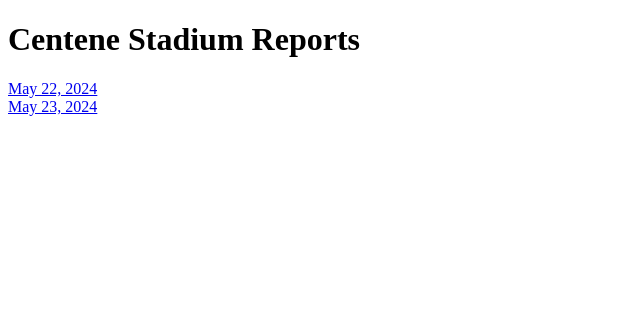
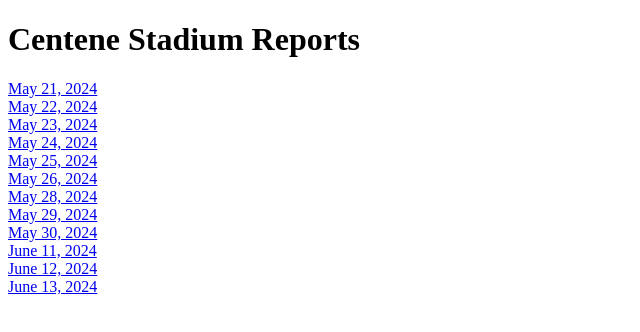
Before and after one commit to MatthLewis/PioneerBallMetrics, a plain HTML site: page CenteneStadium/index.html in a window 1280 px wide. Shown: the whole page, without its empty margins (0-640 px from the left). Drawn offline with Linux system fonts and the light colour scheme.

Commit message:
Update index.html

```diff
--- a/CenteneStadium/index.html
+++ b/CenteneStadium/index.html
@@ -5,9 +5,17 @@
 </head>
 <body>
     <h1>Centene Stadium Reports</h1>
-    <!-- Add a link for each date -->
+    <a href="UmpireReportCenteneStadium5-21-24.html">May 21, 2024</a><br>
     <a href="UmpireReportCenteneStadium5-22-24.html">May 22, 2024</a><br>
     <a href="UmpireReportCenteneStadium5-23-24.html">May 23, 2024</a><br>
-    <!-- Add more links for each date -->
+    <a href="UmpireReportCenteneStadium5-24-24.html">May 24, 2024</a><br>
+    <a href="UmpireReportCenteneStadium5-25-24.html">May 25, 2024</a><br>
+    <a href="UmpireReportCenteneStadium5-26-24.html">May 26, 2024</a><br>
+    <a href="UmpireReportCenteneStadium5-28-24.html">May 28, 2024</a><br>
+    <a href="UmpireReportCenteneStadium5-29-24.html">May 29, 2024</a><br>
+    <a href="UmpireReportCenteneStadium5-30-24.html">May 30, 2024</a><br>
+    <a href="UmpireReportCenteneStadium6-11-24.html">June 11, 2024</a><br>
+    <a href="UmpireReportCenteneStadium6-12-24.html">June 12, 2024</a><br>
+    <a href="UmpireReportCenteneStadium6-13-24.html">June 13, 2024</a><br>
 </body>
 </html>
```
